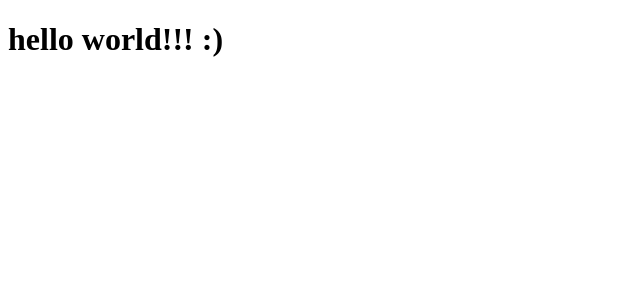
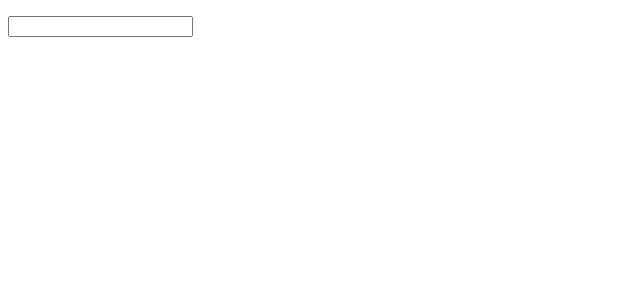
Before and after one commit to sergelerner/knowthen-real-time-app, a React app: page / in a window 1280 px wide. Shown: the top 300 px of the page, without its empty margins (0-640 px from the left). Built offline with nearby package versions, Linux system fonts and the light colour scheme.

Commit message:
Add channel components

```diff
--- a/package.json
+++ b/package.json
@@ -1,5 +1,5 @@
 {
-  "name": "Example App April 1st 2018",
+  "name": "example-app-april-1-2018",
   "version": "1.0.0",
   "description": "",
   "main": "index.js",
@@ -10,6 +10,7 @@
   "author": "",
   "license": "ISC",
   "dependencies": {
+    "prop-types": "^15.6.1",
     "react": "^16.2.0",
     "react-dom": "^16.2.0",
     "wepack": "^0.0.1"
--- /dev/null
+++ b/src/components/App.jsx
@@ -0,0 +1,38 @@
+import React, { Component } from 'react';
+import ChannelSection from './channels/ChannelSection.jsx';
+
+class App extends Component {
+  constructor(props) {
+    super(props);
+    this.state = {
+      channels: [],
+    };
+  }
+
+  addChannel(name) {
+    const { channels } = this.state;
+    channels.push({ id: channels.length, name });
+    this.setState({ channels });
+    // TODO: Send to server
+  }
+
+  setChannel(activeChannel) {
+    this.setState({ activeChannel });
+    // TODO: Get channel messages
+  }
+
+  render() {
+    const { channels } = this.state;
+
+    return (
+      <main>
+        <ChannelSection
+          channels={channels}
+          addChannel={this.addChannel.bind(this)}
+          setChannel={this.setChannel.bind(this)}/>
+      </main>
+    );
+  }
+}
+
+export default App;
--- /dev/null
+++ b/src/components/channels/Channel.jsx
@@ -0,0 +1,29 @@
+import React, { Component } from 'react';
+import PropTypes from 'prop-types';
+
+class Channel extends Component {
+  onClick() {
+    const { channel, setChannel } = this.props;
+    setChannel(channel);
+  }
+
+  render() {
+    const { channel } = this.props;
+    return (
+      <li>
+        <a onClick={this.onClick.bind(this)}>
+          { channel.name }
+        </a>
+      </li>
+    );
+  }
+}
+
+Channel.propTypes = {
+  channel: PropTypes.shape({
+    name: PropTypes.string.isRequired,
+  }).isRequired,
+  setChannel: PropTypes.func.isRequired,
+};
+
+export default Channel;
--- /dev/null
+++ b/src/components/channels/ChannelForm.jsx
@@ -0,0 +1,29 @@
+import React, { Component } from 'react';
+import PropTypes from 'prop-types';
+
+class ChannelForm extends Component {
+  onSubmit(e) {
+    e.preventDefault();
+    const { addChannel } = this.props;
+    const channelName = this.inputNode.value;
+    addChannel(channelName);
+    this.inputNode.value = '';
+  }
+
+  render() {
+    return (
+      <form
+        onSubmit={this.onSubmit.bind(this)}>
+        <input
+          type="text"
+          ref={(node) => { this.inputNode = node; }} />
+      </form>
+    );
+  }
+}
+
+ChannelForm.propTypes = {
+  addChannel: PropTypes.func.isRequired,
+};
+
+export default ChannelForm;
--- /dev/null
+++ b/src/components/channels/ChannelSection.jsx
@@ -0,0 +1,35 @@
+import React, { Component } from 'react';
+import PropTypes from 'prop-types';
+
+import Channel from './Channel.jsx';
+import ChannelForm from './ChannelForm.jsx';
+
+class ChannelSection extends Component {
+  render() {
+    const { channels, setChannel, addChannel } = this.props;
+    return (
+      <div>
+        <ul>
+          {
+            channels.map((item) => (
+              <Channel
+                key={item.name}
+                channel={item}
+                setChannel={setChannel}/>
+            ))
+          }
+        </ul>
+
+        <ChannelForm addChannel={addChannel} />
+      </div>
+    );
+  }
+}
+
+ChannelSection.propTypes = {
+  channels: PropTypes.array.isRequired,
+  setChannel: PropTypes.func.isRequired,
+  addChannel: PropTypes.func.isRequired,
+};
+
+export default ChannelSection;
--- a/src/index.js
+++ b/src/index.js
@@ -1,9 +1,12 @@
+import React from 'react';
 import ReactDOM from 'react-dom';
+
+import App from './components/App.jsx'
 
 const root = document.createElement('root');
 document.body.appendChild(root);
 
 ReactDOM.render(
-  <h1>hello world!!! :)</h1>,
+  <App />,
   root
 );
```
Also changed, not shown: webpack.config.js (line endings or trailing spaces), 1 other file (tests, documents, lock files or other folders).
